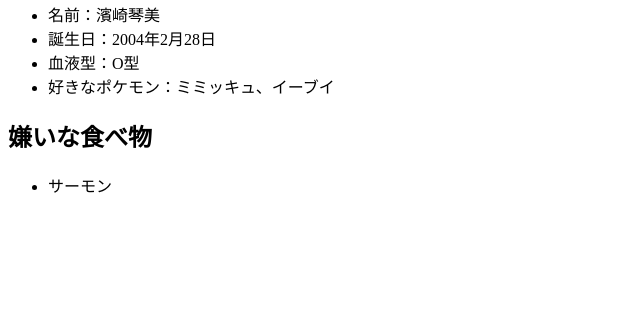
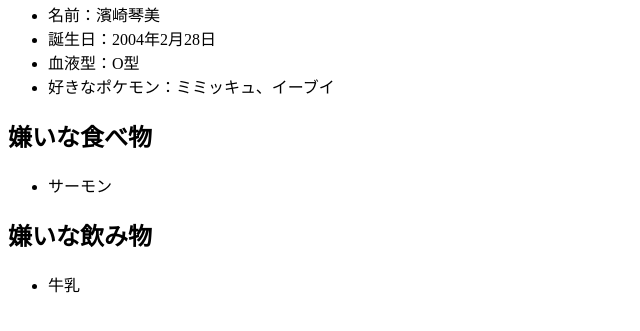
Before and after one commit to kinmedwuai/git_practice, a plain HTML site: page index.html in a window 1280 px wide. Shown: the part 87-418 px from the top of the page, without its empty margins (0-640 px from the left). Drawn offline with Linux system fonts and the light colour scheme.

Commit message:
嫌いな飲み物を追記

```diff
--- a/index.html
+++ b/index.html
@@ -25,6 +25,13 @@
 
       </ul>
 
+      <h2>嫌いな飲み物</h2>
+
+      <ul>
+        <li>牛乳</li>
+
+      </ul>
+
 	</body>
 
 </html>
```
